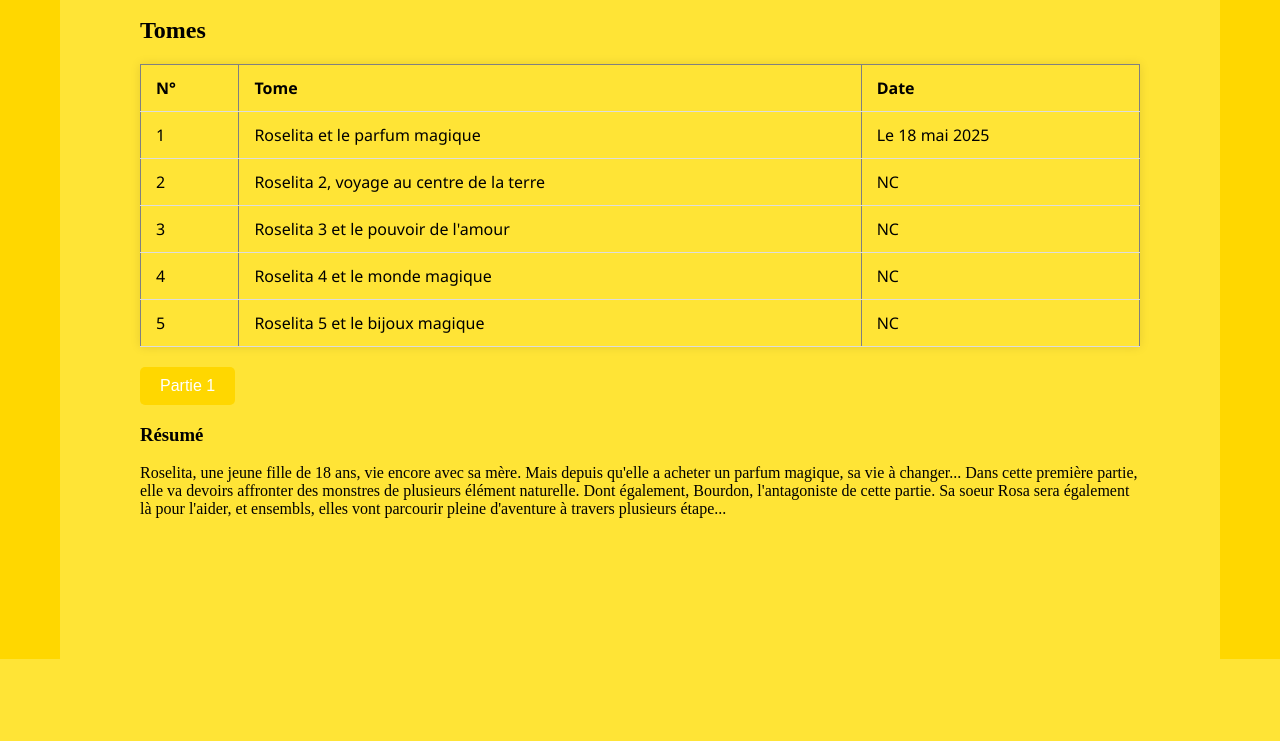
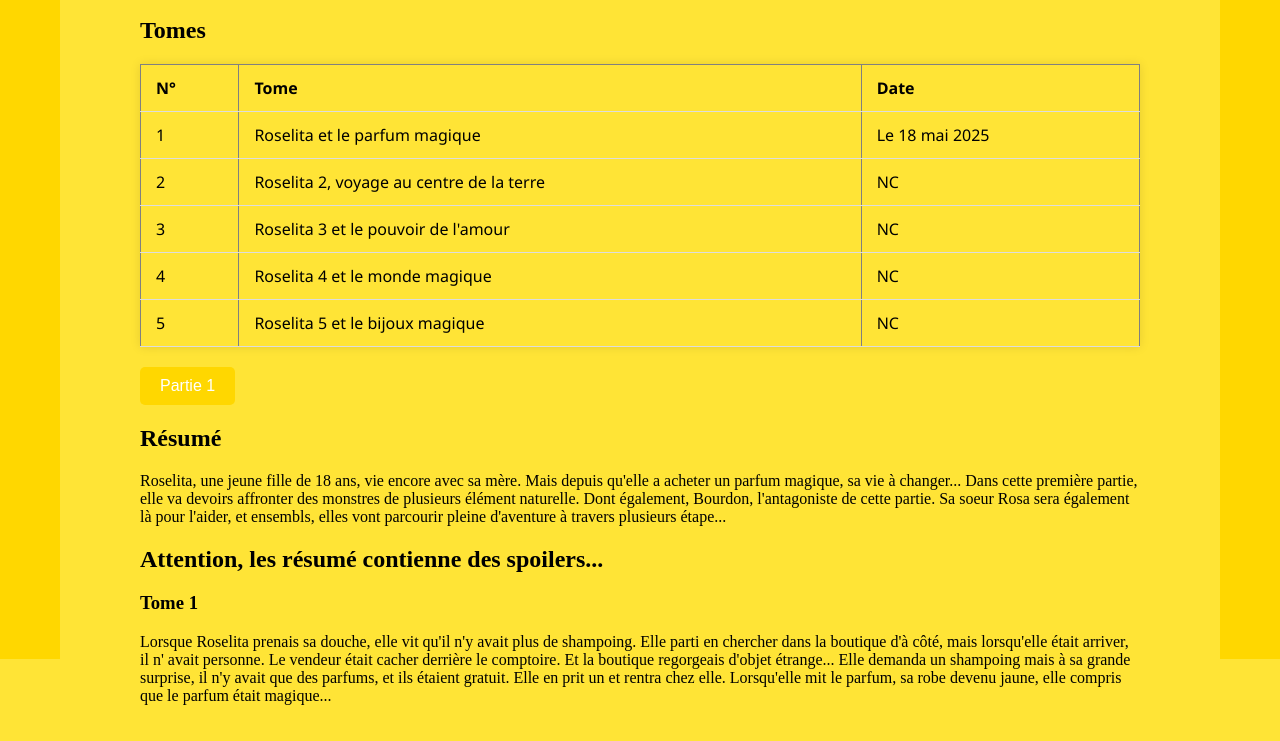
Before and after one commit to GPROS2/Roselita, a plain HTML site: page index.html in a window 1280 px wide. Shown: the part 141-882 px from the top of the page. Before the commit the page ends 800 px from the top, so only its background shows below. Drawn offline with Linux system fonts and the light colour scheme.

Commit message:
Add files via upload

```diff
--- a/index.html
+++ b/index.html
@@ -47,8 +47,12 @@
 		</table>
 		<p> </p>
 		<button onclick="window.location.href='Roselita_P1.html'">Partie 1</button>
-		<h3>Résumé</h3>
+		<h2>Résumé</h2>
 		<p>Roselita, une jeune fille de 18 ans, vie encore avec sa mère. Mais depuis qu'elle a acheter un parfum magique, sa vie à changer... Dans cette première partie, elle va devoirs affronter des monstres de plusieurs élément naturelle. Dont également, Bourdon, l'antagoniste de cette partie. Sa soeur Rosa sera également là pour l'aider, et ensembls, elles vont parcourir pleine d'aventure à travers plusieurs étape...</p>
+		<h2>Attention, les résumé contienne des spoilers...</h2>
+		<h3>Tome 1</h3>
+		<p>Lorsque Roselita prenais sa douche, elle vit qu'il n'y avait plus de shampoing. Elle parti en chercher dans la boutique d'à côté, mais lorsqu'elle était arriver, il n' avait personne. Le vendeur était cacher derrière le comptoire. Et la boutique regorgeais d'objet étrange... Elle demanda un shampoing mais à sa grande surprise, il n'y avait que des parfums, et ils étaient gratuit. Elle en prit un et rentra chez elle. Lorsqu'elle mit le parfum, sa robe devenu jaune, elle compris que le parfum était magique...</p>
+
 	</div>
 </body>
 </html>
```
